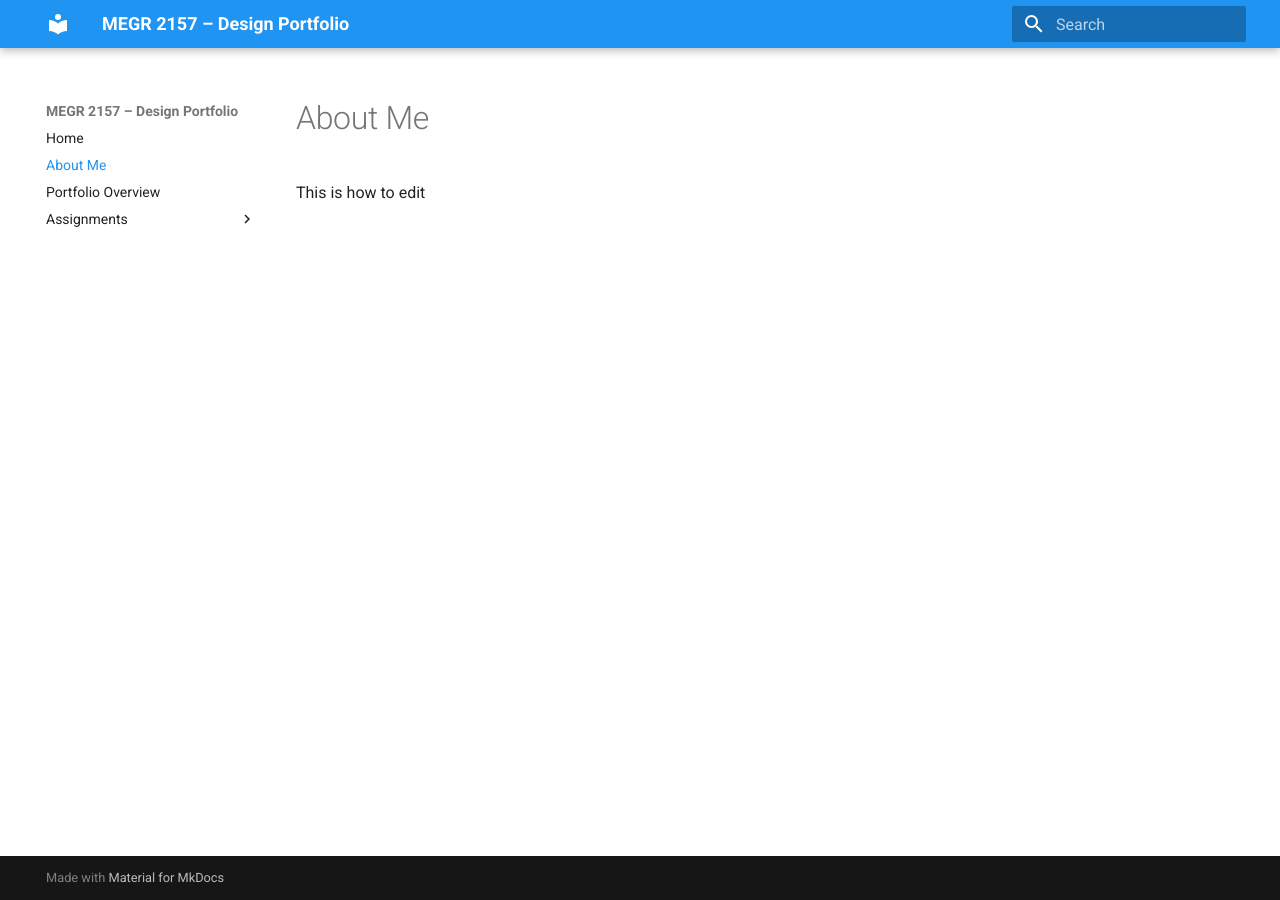
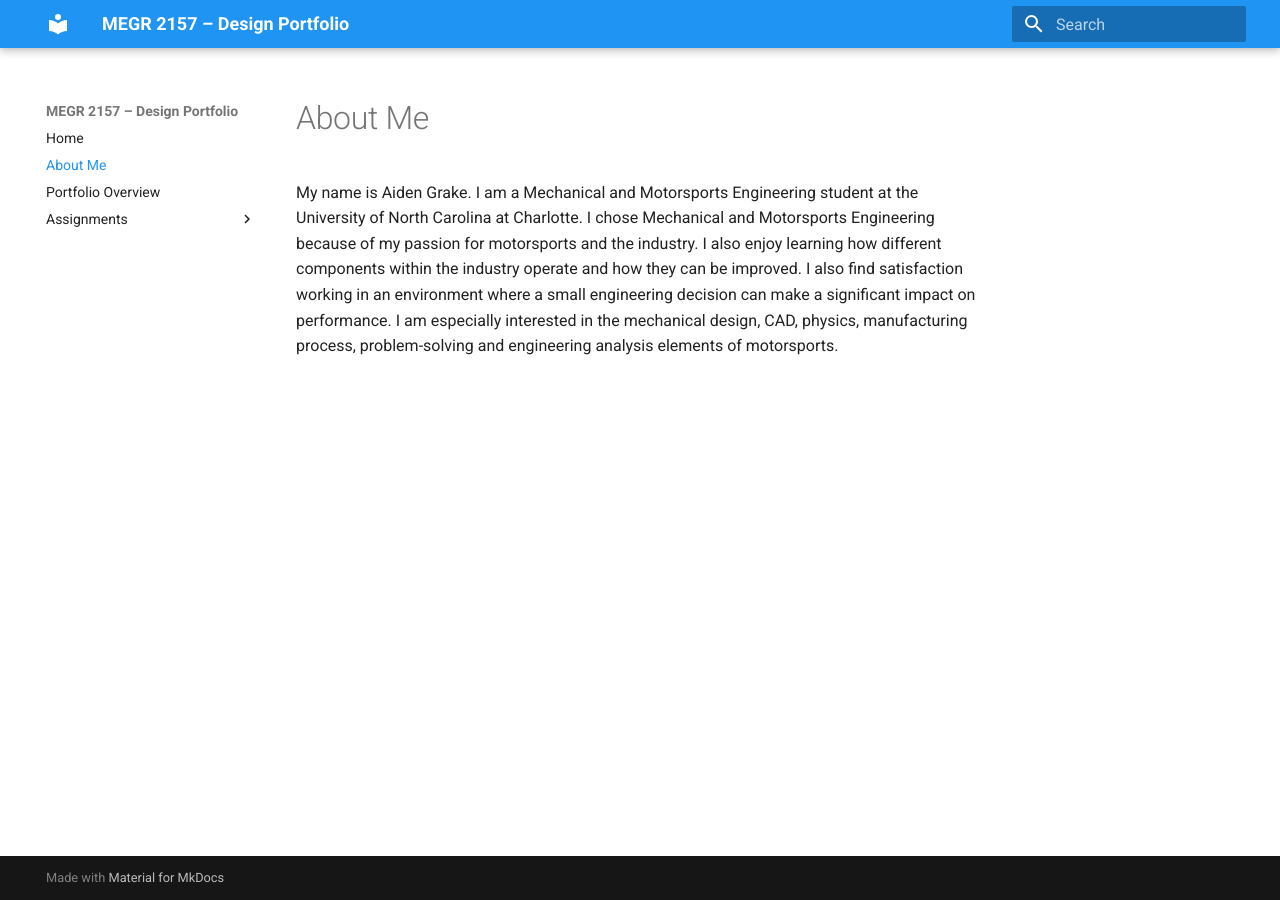
Before and after one commit to AidenGrake/megr2157-portfolio, an MkDocs documentation site: the page built from docs/aboutme/index.md, in a window 1280 px wide. Built offline with MkDocs 1.6.1 and Material for MkDocs 9.7.7, drawn with Linux system fonts in a browser that asks for light colours.

Commit message:
Update index.md

```diff
--- a/docs/aboutme/index.md
+++ b/docs/aboutme/index.md
@@ -1,2 +1,3 @@
 #About Me
-This is how to edit
+
+My name is Aiden Grake. I am a Mechanical and Motorsports Engineering student at the University of North Carolina at Charlotte. I chose Mechanical and Motorsports Engineering because of my passion for motorsports and the industry. I also enjoy learning how different components within the industry operate and how they can be improved. I also find satisfaction working in an environment where a small engineering decision can make a significant impact on performance. I am especially interested in the mechanical design, CAD, physics, manufacturing process, problem-solving and engineering analysis elements of motorsports.
```
